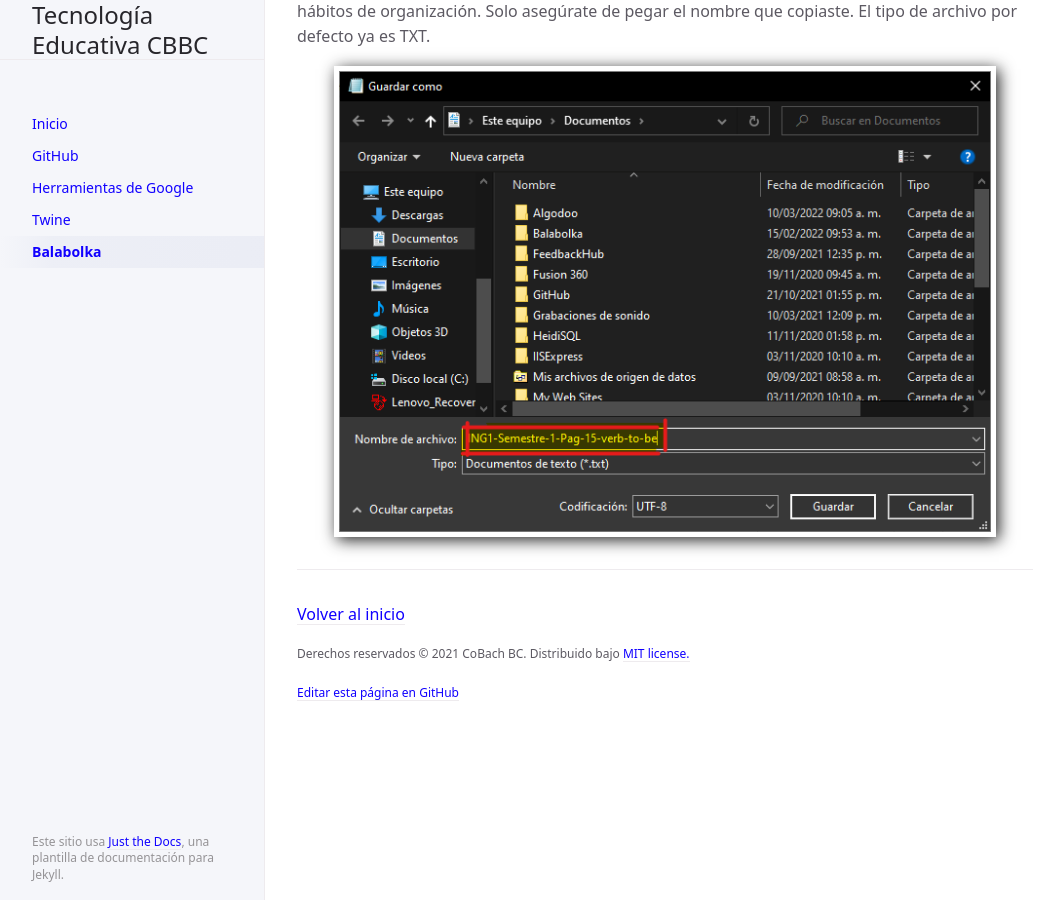
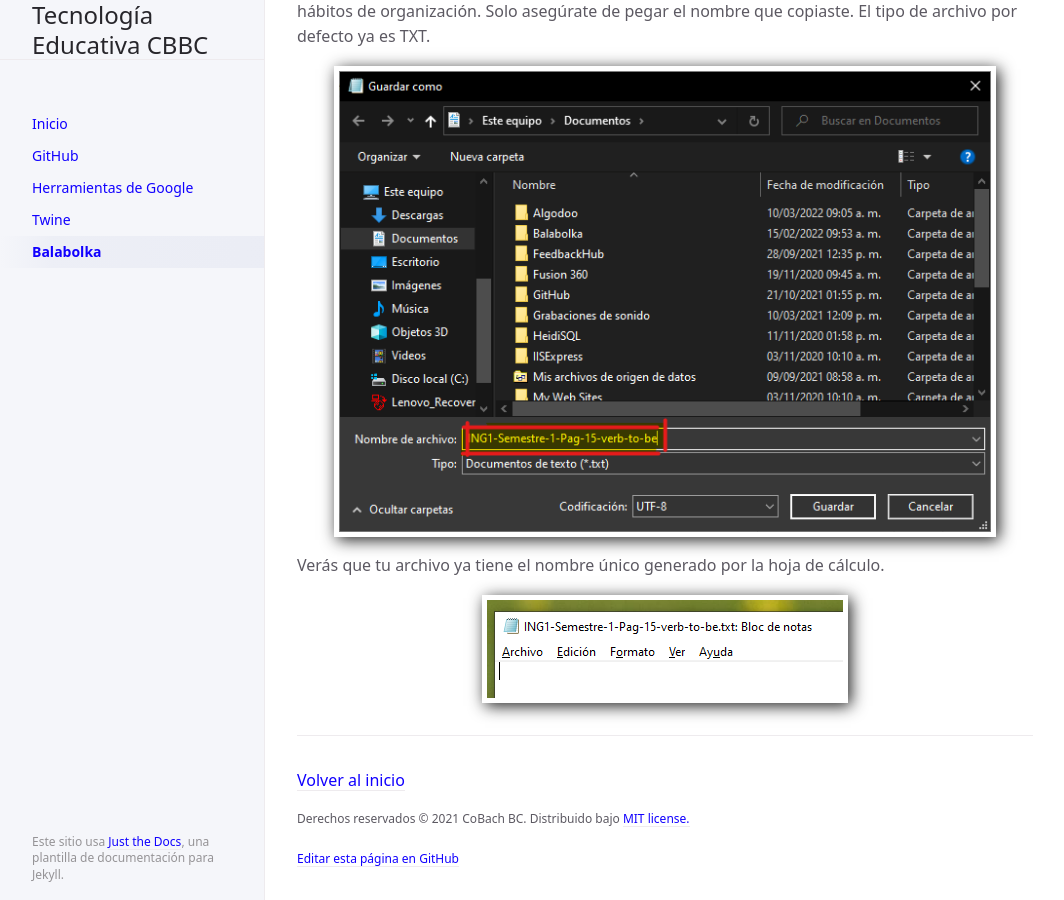
Before and after one commit to CoBachBC/demo, a Jekyll site: the page built from docs/balabolka.md, in a window 1280 px wide and 900 px high, scrolled down 3775 px. Shown: the whole window, without its empty margins (107-1171 px from the left). Built offline with Jekyll 4.4.1, drawn with Linux system fonts in a browser that asks for light colours.

Commit message:
Update balabolka.md

```diff
--- a/docs/balabolka.md
+++ b/docs/balabolka.md
@@ -86,3 +86,7 @@
 Elige la ubicación donde lo quieras guardar. Una sugerencia es que crees una carpeta exclusiva para este tipo de archivos, pero puedes guardarlo como mejor te parezca de acuerdo a tus hábitos de organización. Solo asegúrate de pegar el nombre que copiaste. El tipo de archivo por defecto ya es TXT.
 
 ![](/assets/images/balabolka-01-06.png){: .img-tutorial-h}
+
+Verás que tu archivo ya tiene el nombre único generado por la hoja de cálculo.
+
+![](/assets/images/balabolka-01-07.png){: .img-tutorial-h}
```
